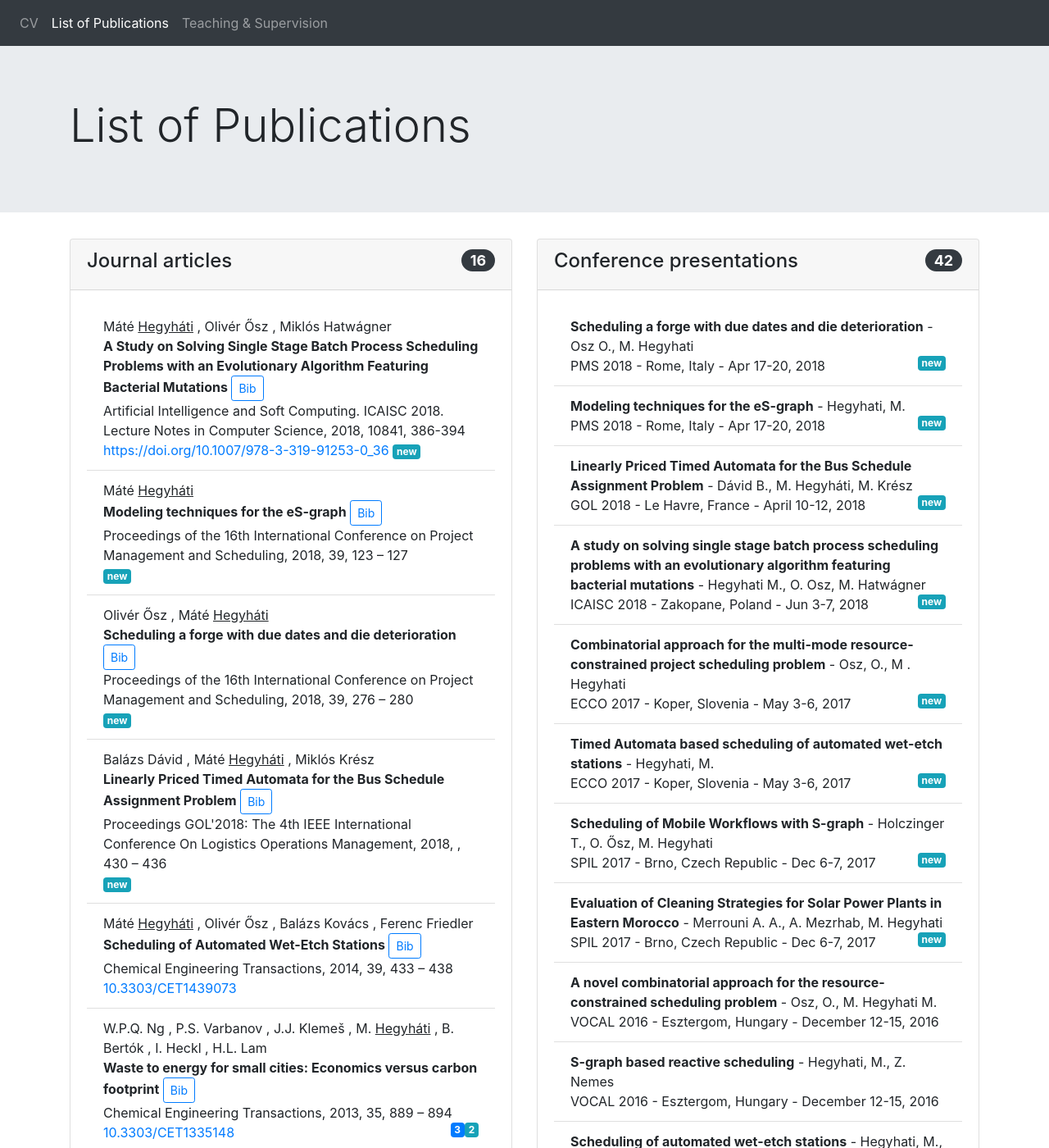
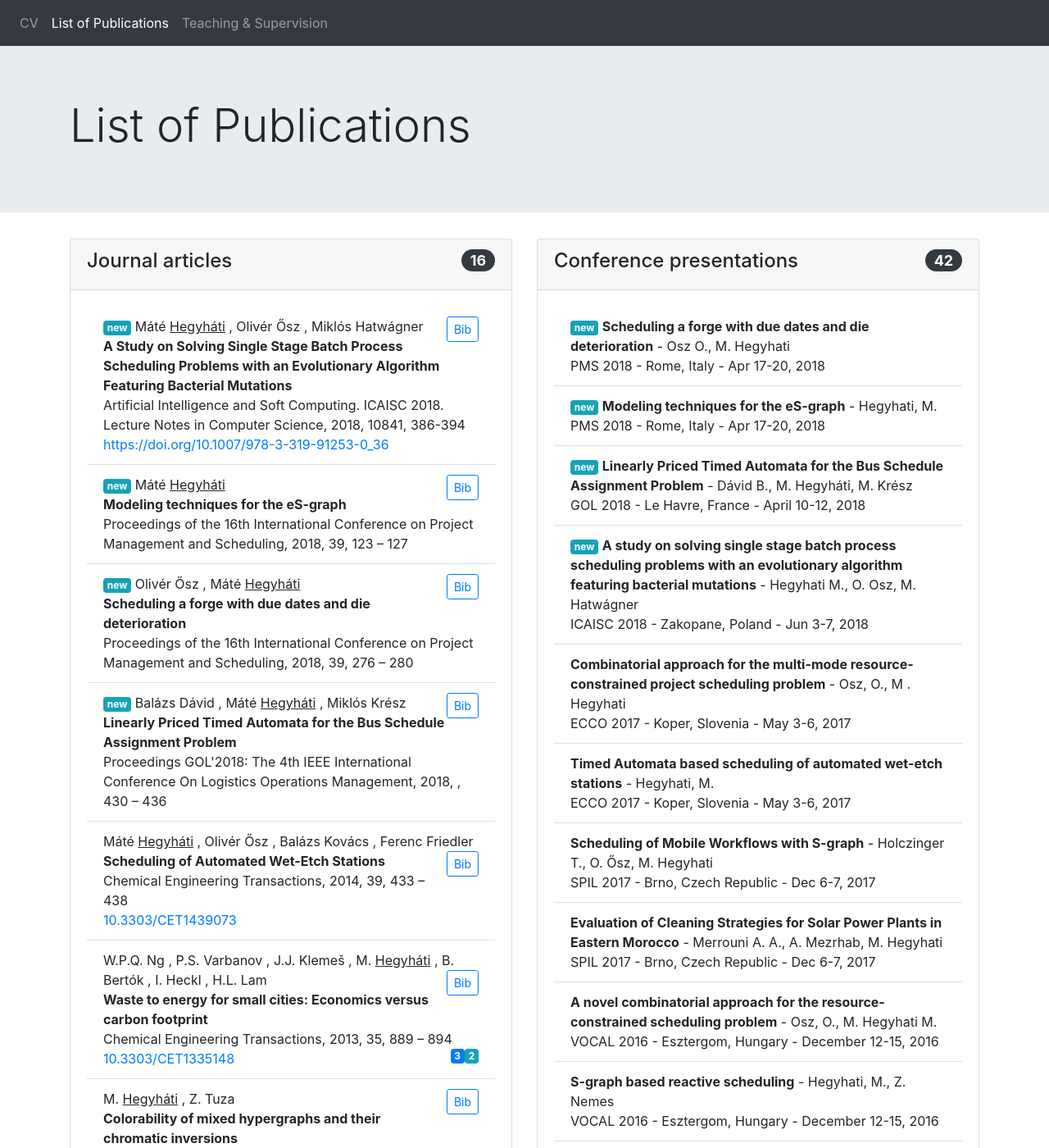
Before and after one commit to hegyhati/hegyhati.github.io, a Jekyll site: the page built from publications.html, in a window 1280 px wide and 1400 px high. Shown: the whole window at 82% size. Built offline with Jekyll 4.4.1, drawn with Linux system fonts in a browser that asks for light colours; nearby versions of some CDN libraries; some of the changed text lies outside the part shown.

Commit message:
Update pub/pres list style

```diff
--- a/_includes/article.html
+++ b/_includes/article.html
@@ -1,7 +1,9 @@
 
 
 
-<div>{% for author in pub.author %}
+<div>
+    {% if pub.year >= "2018" %} <span class="badge badge-info">new</span> {% endif %}
+    {% for author in pub.author %}
     {{author.given}}
     {% if author.family =="Hegyháti" or author.family =="Hegyhati" %}
         <u>{{author.family}}</u>
@@ -10,14 +12,13 @@
     {% endif %}
     {% unless forloop.last %},{% endunless %}
 {% endfor %}
+ <button type="button" class="float-right btn btn btn-outline-primary btn-sm" data-toggle="modal" data-target="#{{pub.id}}">Bib</button>
 </div>
-<div><b>{{pub.title}}</b> <button type="button" class="btn btn btn-outline-primary btn-sm" data-toggle="modal" data-target="#{{pub.id}}">Bib</button></div>
+<div><b>{{pub.title}}</b></div>
 <div>{{pub.journal}}, {{pub.year}},
 {{pub.volume}}{% if pub.issue %}({{pub.issue}}){% endif %},
 {{pub.pages}}</div>
 <div><a target="_blank" href="https://doi.org/{{pub.DOI}}">{{pub.DOI}}</a>
-{% if pub.year >= "2017" %} <span class="badge badge-info">new</span> {% endif %}
-
 {% if pub.citations-self.size > 0 %} <span class="badge badge-info float-right">{{pub.citations-self.size}}</span> {% endif %}
 {% if pub.citations-independent.size > 0 %} <span class="badge badge-primary float-right">{{pub.citations-independent.size}}</span> {% endif %}
 </div>
--- a/_includes/presentation.html
+++ b/_includes/presentation.html
@@ -1,4 +1,4 @@
 
 
-<div><b>{{pres.title}}</b> - {{pres.author}}</div>
-<div>{{pres.conferenceshort}} - {{pres.city}}, {{pres.country}} - {{pres.date}}, {{pres.year}}{% if pres.year >= "2017" %} <span class="badge badge-info float-right">new</span> {% endif %}</div>
+<div>{% if pres.year >= "2018" %} <span class="badge badge-info">new</span> {% endif %}<b>{{pres.title}}</b> - {{pres.author}}</div>
+<div>{{pres.conferenceshort}} - {{pres.city}}, {{pres.country}} - {{pres.date}}, {{pres.year}}</div>
```
